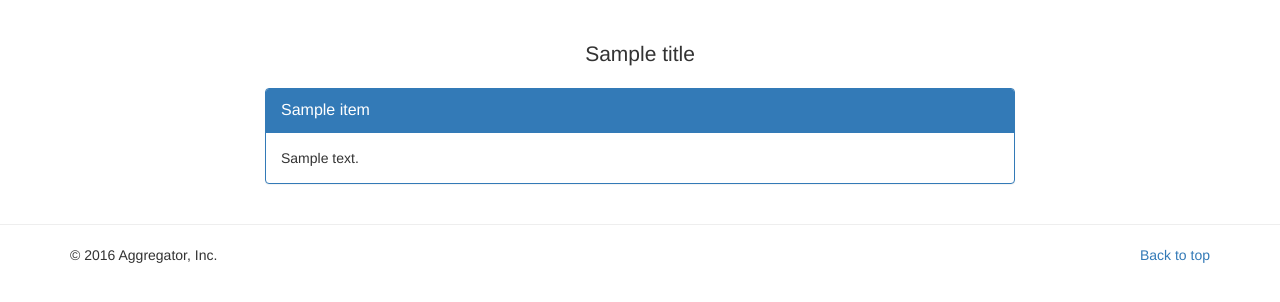
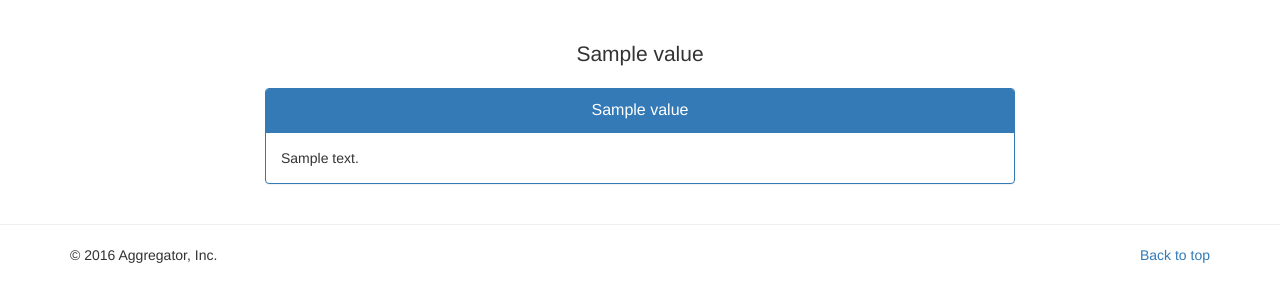
Before and after one commit to dmmeteo/trydjango18, a Django app: template templates/aggregator/parser_filter.html in a window 1280 px wide. Shown: the part 50-352 px from the top of the page. Run offline with Django 3.2, Linux system fonts and the light colour scheme; the template is opened without the code that fills it: most values are stand-ins (such as "Sample title", 1, 10 or a date in 2020); some libraries are stand-ins or nearby versions.

Commit message:
Changed template for needs of parser view

```diff
--- a/templates/aggregator/parser_filter.html
+++ b/templates/aggregator/parser_filter.html
@@ -3,17 +3,17 @@
 {% block content %}
     <div class="row">
         <div class="col-md-8 col-md-offset-2">
-            <h1 class="lead text-align-center">{{ title }}</h1>
+            <h1 class="lead text-align-center">{{ response.0.value.name }}</h1>
             {% if response %}
                 {% for item in response %}
                     <div class="panel panel-primary">
                         <div class="panel-heading">
-                            <div class="panel-title">
-                                <a href="{{ item.link }}">{{ item.title }}</a>
+                            <div class="panel-title text-align-center">
+                                <a href="{{ item.link }}">{{ item.value.title }}</a>
                             </div>
                         </div>
                         <div class="panel-body">
-                            {{ item.description }}
+                            {{ item.value.desc }}
                         </div>
                     </div>
                 {% endfor %}
```
